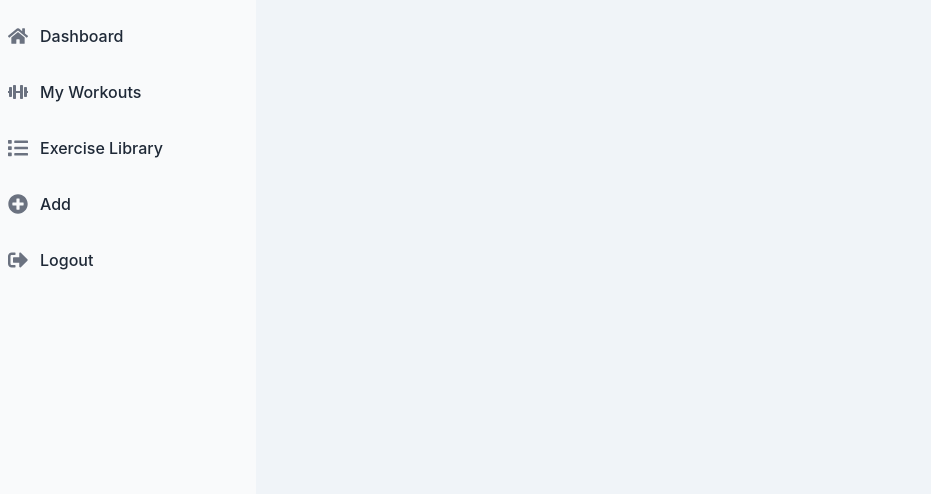
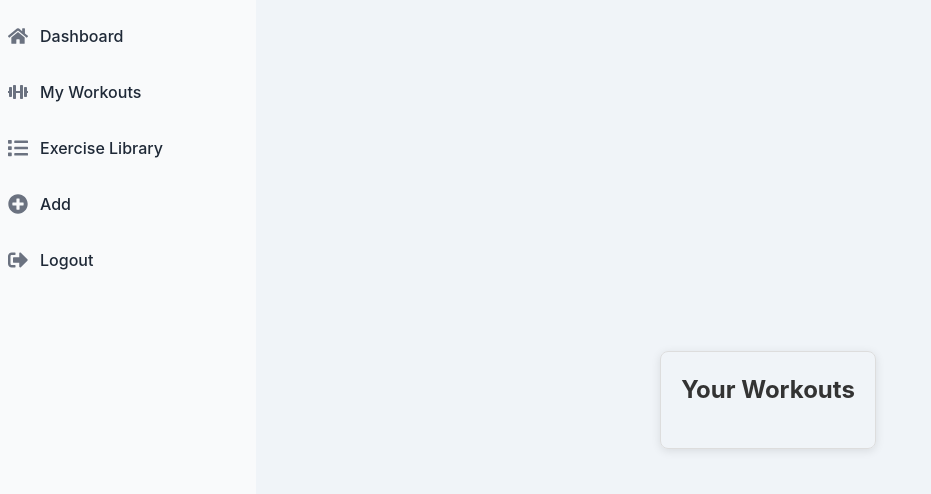
Before and after one commit to KhatirShahidi/fitness-tracker-frontend, a React (Vite) app: page /workouts in a window 1280 px wide. Shown: the top 494 px of the page, without its empty margins (0-931 px from the left). Built offline with nearby package versions, Linux system fonts and the light colour scheme.

Commit message:
CSS changes, new words, div for getworkouts

```diff
--- a/src/index.css
+++ b/src/index.css
@@ -122,19 +122,32 @@ button:focus-visible {
 }
 
 .login-button {
-  background-color: #4f46e5; /* Indigo */
+  background-color: #007bff; /* Indigo */
   color: white;
+  border: #007bff 1px solid;
 }
 
 .register-button {
-  background-color: #10b981; /* Green */
+  background-color: #ff8400; /* Green */
   color: white;
+  border: #ff8400 1px solid;
+}
+
+.login-button:hover {
+  border: #007bff 1px solid;
+  background-color: white;
+  color: #007bff;
+}
+
+.register-button:hover {
+  border: #ff8400 1px solid;
+  background-color: white;
+  color: #ff8400;
 }
 
 .home-button:hover {
   opacity: 0.9;
 }
-
 
 .p-4 {
   margin-left: 16rem; /* Align content to the right of sidebar */
@@ -237,7 +250,7 @@ button:focus-visible {
   color: #ffffff; /* Hover color for icons in dark mode */
 }
 
-[data-drawer-toggle="default-sidebar"] {
+[data-drawer-toggle='default-sidebar'] {
   position: fixed;
   top: 1rem; /* Top margin */
   left: 1rem; /* Left margin */
@@ -248,15 +261,15 @@ button:focus-visible {
   cursor: pointer;
 }
 
-[data-drawer-toggle="default-sidebar"]:hover {
+[data-drawer-toggle='default-sidebar']:hover {
   background-color: #e5e7eb; /* Hover background */
 }
 
-.dark [data-drawer-toggle="default-sidebar"] {
+.dark [data-drawer-toggle='default-sidebar'] {
   color: #9ca3af; /* Button color for dark mode */
 }
 
-.dark [data-drawer-toggle="default-sidebar"]:hover {
+.dark [data-drawer-toggle='default-sidebar']:hover {
   background-color: #374151; /* Hover background in dark mode */
 }
 
@@ -293,7 +306,6 @@ main {
 
 /* Main content with a margin to the left of SideNav */
 .main {
-
   margin-left: 16px; /* Adjust this value according to the SideNav width */
   padding: 20px;
 }
@@ -301,7 +313,10 @@ main {
 /* Ensures grid layout is correctly displayed beside the SideNav */
 .grid-container {
   display: grid;
-  grid-template-columns: repeat(1, 1fr); /* Adjust according to the screen size */
+  grid-template-columns: repeat(
+    1,
+    1fr
+  ); /* Adjust according to the screen size */
   gap: 16px;
   margin-top: 20px;
 }
@@ -500,7 +515,23 @@ input:focus {
   outline: none;
 }
 
-button[type="submit"] {
+.get-workout {
+  margin: 20px auto;
+  padding: 20px;
+  border: 1px solid #ddd;
+  border-radius: 8px;
+  box-shadow: 0 2px 10px rgba(0, 0, 0, 0.1);
+  background-color: #light;
+}
+
+.get-workout h2 {
+  font-size: 1.5rem;
+  margin-bottom: 10px;
+  text-align: center;
+  color: #333;
+}
+
+button[type='submit'] {
   width: 100%;
   padding: 10px;
   border: none;
@@ -512,11 +543,11 @@ button[type="submit"] {
   transition: background-color 0.3s;
 }
 
-button[type="submit"]:hover {
+button[type='submit']:hover {
   background-color: #0056b3;
 }
 
-button[type="submit"]:disabled {
+button[type='submit']:disabled {
   background-color: #aaa;
   cursor: not-allowed;
 }
@@ -566,7 +597,6 @@ button[type="submit"]:disabled {
   flex: 1; /* Allows the main content to take the remaining space */
 }
 
-
 .items-center {
   align-items: center;
 }
@@ -599,7 +629,6 @@ button[type="submit"]:disabled {
   .grid-container {
     grid-template-columns: repeat(3, 1fr); /* For larger screens */
   }
-
 }
 
 @media (max-width: 640px) {
--- a/src/pages/Dashboard.jsx
+++ b/src/pages/Dashboard.jsx
@@ -35,7 +35,7 @@ function Dashboard() {
     <div className="flex">
       <div className="dashboard-container">
         <h1 className="text-2xl font-bold">
-          Welcome {username}, to My Fitness Tracker
+          Welcome {username}, to My Fitness Tracker!
           <br />
         </h1>
         <h2>Step 1: </h2>
--- a/src/pages/GetWorkout.jsx
+++ b/src/pages/GetWorkout.jsx
@@ -115,7 +115,8 @@ function GetWorkout() {
   }, []);
 
   return (
-    <div>
+    <div className="get-workout">
+      <h2> Your Workouts</h2>
       {showEditModal && (
         <div className="card">
           <div className="card-content">
```
